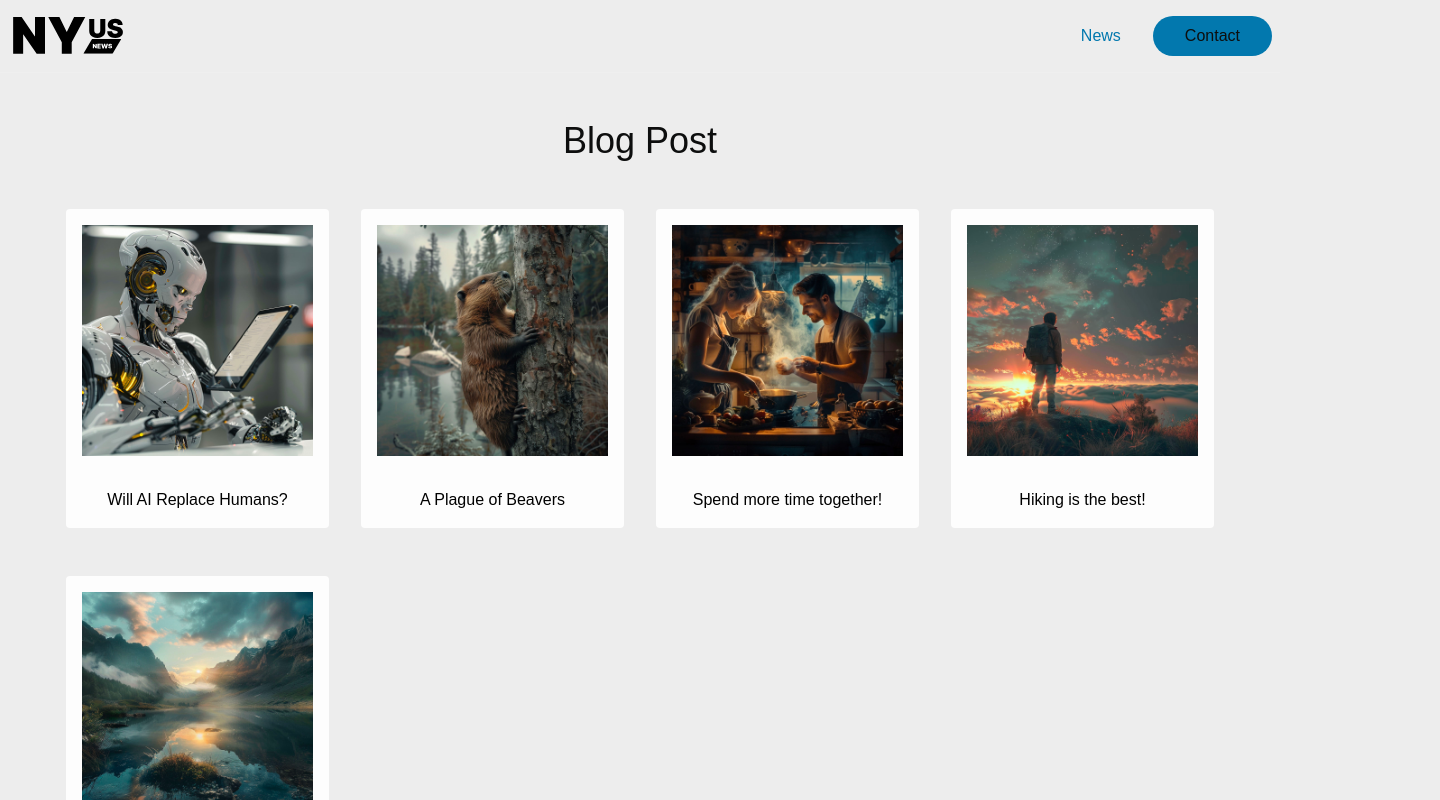
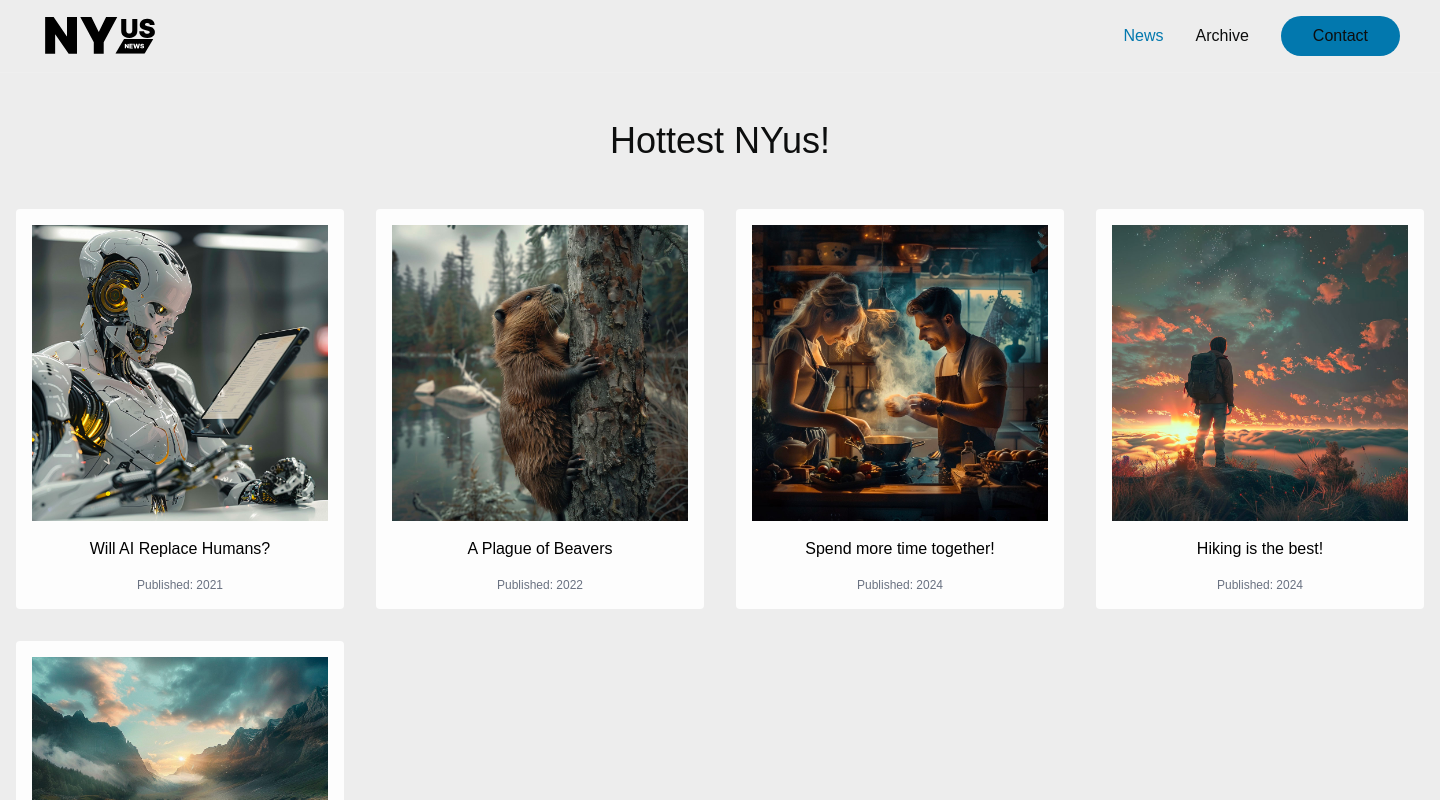
Before and after one commit to sundeeseeyou/articles, a Next.js app: page /news in a window 1280 px wide. Shown: the top 800 px of the page, 1440 px wide, since content can reach past the window. Built offline with nearby package versions, Linux system fonts and the light colour scheme.

Commit message:
feat(fix): fix the thing i need to fix

```diff
--- a/src/app/archive/@archive/page.tsx
+++ b/src/app/archive/@archive/page.tsx
@@ -4,16 +4,14 @@ import Link from "next/link";
 export default function ArchivePage() {
   const links = getAvailableNewsYears();
   return (
-    <header id="archive-header">
-      <nav>
+    <article className="flex flex-col justify-start items-start gap-4">
       <ul className="flex flex-row justify-start items-center gap-4">
         {links.map((year) => (
           <li key={year}>
             <Link href={`/archive/${year}`}>{year}</Link>
           </li>
         ))}
-        </ul>
-      </nav>
-    </header>
+      </ul>{" "}
+    </article>
   );
 }
--- a/src/app/archive/@latest/default.tsx
+++ b/src/app/archive/@latest/default.tsx
@@ -1,7 +1,10 @@
+import NewsCard from "@/components/news/NewsCard";
+
 export default function LatestNewsPage() {
   return (
-    <article className="flex flex-col justify-start items-start gap-4 py-4 border-b-2 border-b-yellow-500 w-full">
-      <h2 className="text-xl">Latest New Page</h2>
+    <article className="flex flex-col justify-start items-start">
+      <h2 className="text-xl lg:mb-8 ">Latest New Page</h2>
+      <NewsCard />
     </article>
   );
 }
--- a/src/app/archive/layout.tsx
+++ b/src/app/archive/layout.tsx
@@ -2,10 +2,20 @@ import { ArchiveLayoutProps } from "@/lib/types";
 
 export default function ArchiveLayout({ archive, latest }: ArchiveLayoutProps) {
   return (
-    <main className="flex flex-col w-full justify-start items-start gap-4 p-8">
-      <h1 className="text-4xl">Archive Layout</h1>
-      <section id="archive-filter">{archive}</section>
-      <section id="latest-filter">{latest}</section>
+    <main className="flex flex-col justify-center items-center gap-4 w-full">
+      <h1 className="text-4xl font-bold">Archive Layout</h1>
+      <section
+        id="archive-filter"
+        className="py-8 px-4 border-b-1 border-gray-800"
+      >
+        {archive}
+      </section>
+      <section
+        id="latest-filter"
+        className="py-8 px-4 border-b-1 border-gray-800"
+      >
+        {latest}
+      </section>
     </main>
   );
 }
--- a/src/app/layout.tsx
+++ b/src/app/layout.tsx
@@ -1,7 +1,7 @@
 import type { Metadata } from "next";
 import { Manrope, Geist_Mono } from "next/font/google";
+import MainHeader from "@/components/homepage/MainHeader";
 import "@/app/globals.css";
-import MainHeader from "@/components/homepage/MainHeader";
 
 const manrope = Manrope({
   variable: "--font-geist-sans",
@@ -14,8 +14,8 @@ const geistMono = Geist_Mono({
 });
 
 export const metadata: Metadata = {
-  title: "Create Next App",
-  description: "Generated by create next app",
+  title: "NYUS news",
+  description: "Adem Banget Beritanya Mas...",
 };
 
 export default function RootLayout({
@@ -27,7 +27,7 @@ export default function RootLayout({
     <html lang="en">
       <body className={`${manrope.variable} ${geistMono.variable} antialiased`}>
         <MainHeader />
-        <main className="max-w-[1180px] flex flex-col justify-center items-center gap-4 p-4 mx-auto">
+        <main className="flex flex-col justify-center items-center gap-4 p-4 mx-auto min-w-[1440px] max-w-full">
           {children}
         </main>
       </body>
--- a/src/app/news/[slug]/page.tsx
+++ b/src/app/news/[slug]/page.tsx
@@ -1,10 +1,10 @@
 import { notFound } from "next/navigation";
 import { DUMMY_NEWS } from "../../../../dummy-news";
 
-type PageProps = { params: { slug: string } };
+type PageProps = Promise<{ slug: string }>;
 
-export default function SingleNews({ params }: PageProps) {
-  const { slug } = params;
+export default async function SingleNews({ params }: { params: PageProps }) {
+  const { slug } = await params;
   const news = DUMMY_NEWS.find((n) => n.slug === slug);
 
   if (!news) notFound();
--- a/src/app/news/layout.tsx
+++ b/src/app/news/layout.tsx
@@ -14,7 +14,7 @@ export default function NewsLayout({
   children: React.ReactNode;
 }>) {
   return (
-    <main className="flex flex-col justify-center items-center gap-4">
+    <main className="flex flex-col justify-center items-center gap-4 max-w-full">
       {children}
     </main>
   );
--- a/src/app/news/page.tsx
+++ b/src/app/news/page.tsx
@@ -3,7 +3,7 @@ import NewsCard from "@/components/news/NewsCard";
 export default function News() {
   return (
     <>
-      <h1 className="text-4xl ">Blog Post</h1>
+      <h1 className="text-4xl ">Hottest NYus!</h1>
       <section className="flex flex-lg-row flex-col gap-4 mt-8">
         <NewsCard />
       </section>
--- a/src/components/homepage/MainHeader.tsx
+++ b/src/components/homepage/MainHeader.tsx
@@ -4,8 +4,8 @@ import NavLink from "@/components/homepage/NavLink";
 
 export default function MainHeader() {
   return (
-    <header className="min-w-screen px-2 py-4 border-b border-white/10 mb-8">
-      <nav className="mx-auto flex flex-row max-w-[1440px] justify-between items-center">
+    <header className="min-w-[1440px] px-2 py-4 border-b border-white/10 mb-8">
+      <nav className="flex flex-row px-8 justify-between items-center mx-auto ">
         <div>
           <Link href={"/"}>
             <Image
@@ -23,6 +23,10 @@ export default function MainHeader() {
             <NavLink href={"/news"}>News</NavLink>
           </li>
           <li>
+            <NavLink href={"/archive"}>Archive</NavLink>
+          </li>
+
+          <li>
             <Link
               href={"/contacts"}
               className="flex flex-row gap-2 px-8 py-2 bg-primary rounded-full hover:opacity-90 transition"
--- a/src/components/news/NewsCard.tsx
+++ b/src/components/news/NewsCard.tsx
@@ -2,14 +2,14 @@ import { DUMMY_NEWS } from "../../../dummy-news";
 import Link from "next/link";
 import Image from "next/image";
 
-export default function NewsCard({ news }: { news?: typeof DUMMY_NEWS }) {
+export default function NewsCard() {
   return (
-    <div className="grid lg:grid-cols-4 grid-cols-1 gap-x-8 gap-y-12 justify-center h-full">
+    <div className="grid lg:grid-cols-4 grid-cols-1 gap-x-8 gap-y-8 justify-center h-full">
       {DUMMY_NEWS.map((singleNews) => (
         <div key={singleNews.id}>
           <Link
             href={`/news/${singleNews.slug}`}
-            className="flex flex-col gap-8 justify-center items-center text-black rounded-sm overflow-hidden bg-white/90 p-4 hover:scale-105 hover:rotate-1 transition-transform h-full"
+            className="flex flex-col gap-4 justify-center items-center text-black rounded-sm overflow-hidden bg-white/90 p-4 hover:scale-105 hover:rotate-1 transition-transform h-full"
           >
             <Image
               src={`/images/news/${singleNews.image}`}
@@ -18,6 +18,9 @@ export default function NewsCard({ news }: { news?: typeof DUMMY_NEWS }) {
               height={300}
             />
             <h3>{singleNews.title}</h3>
+            <p className="text-xs text-gray-500">
+              Published: {new Date(singleNews.date).getFullYear()}
+            </p>
           </Link>
         </div>
       ))}
```
Lines whose indentation alone changed are shown as unchanged.
